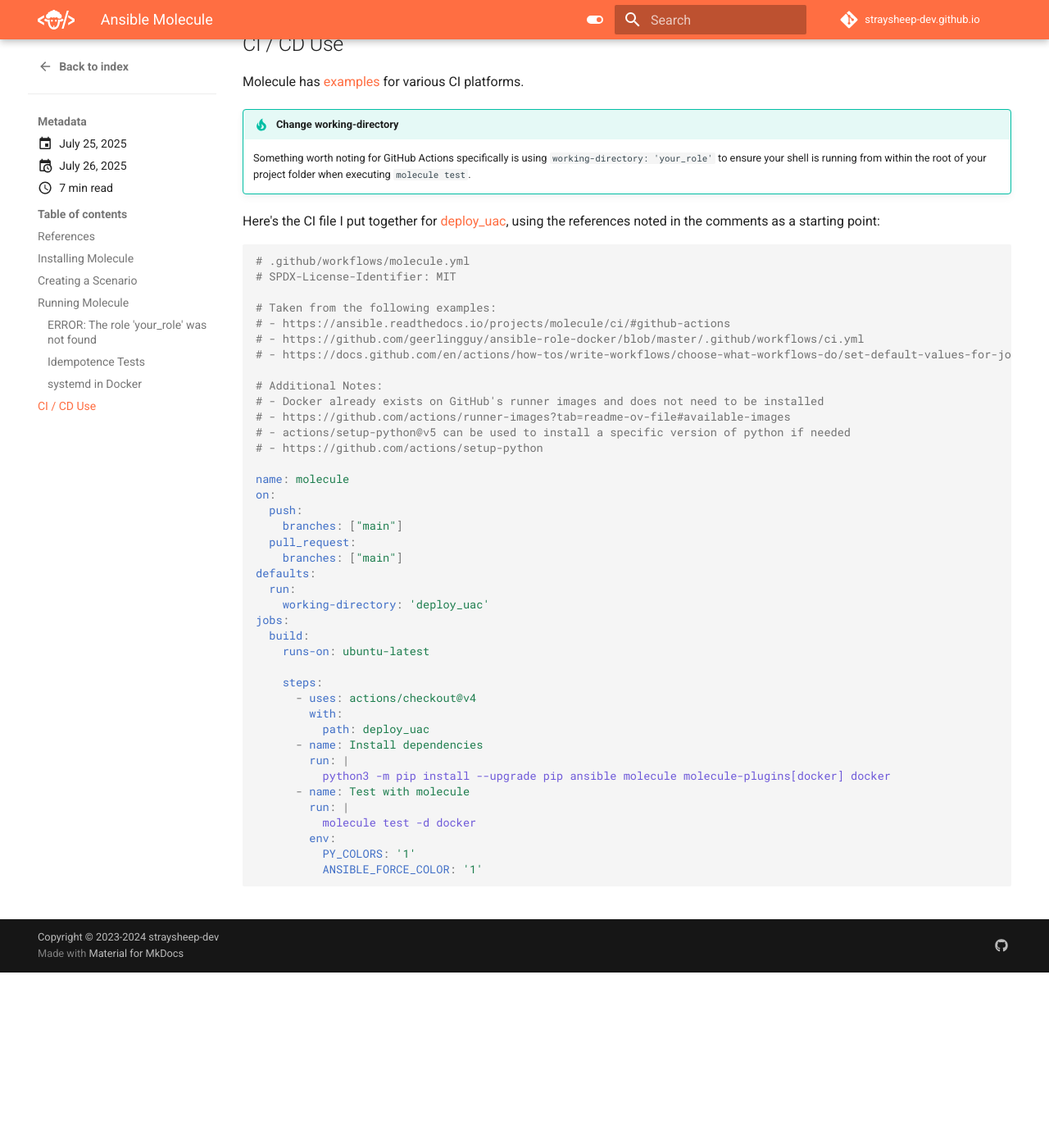
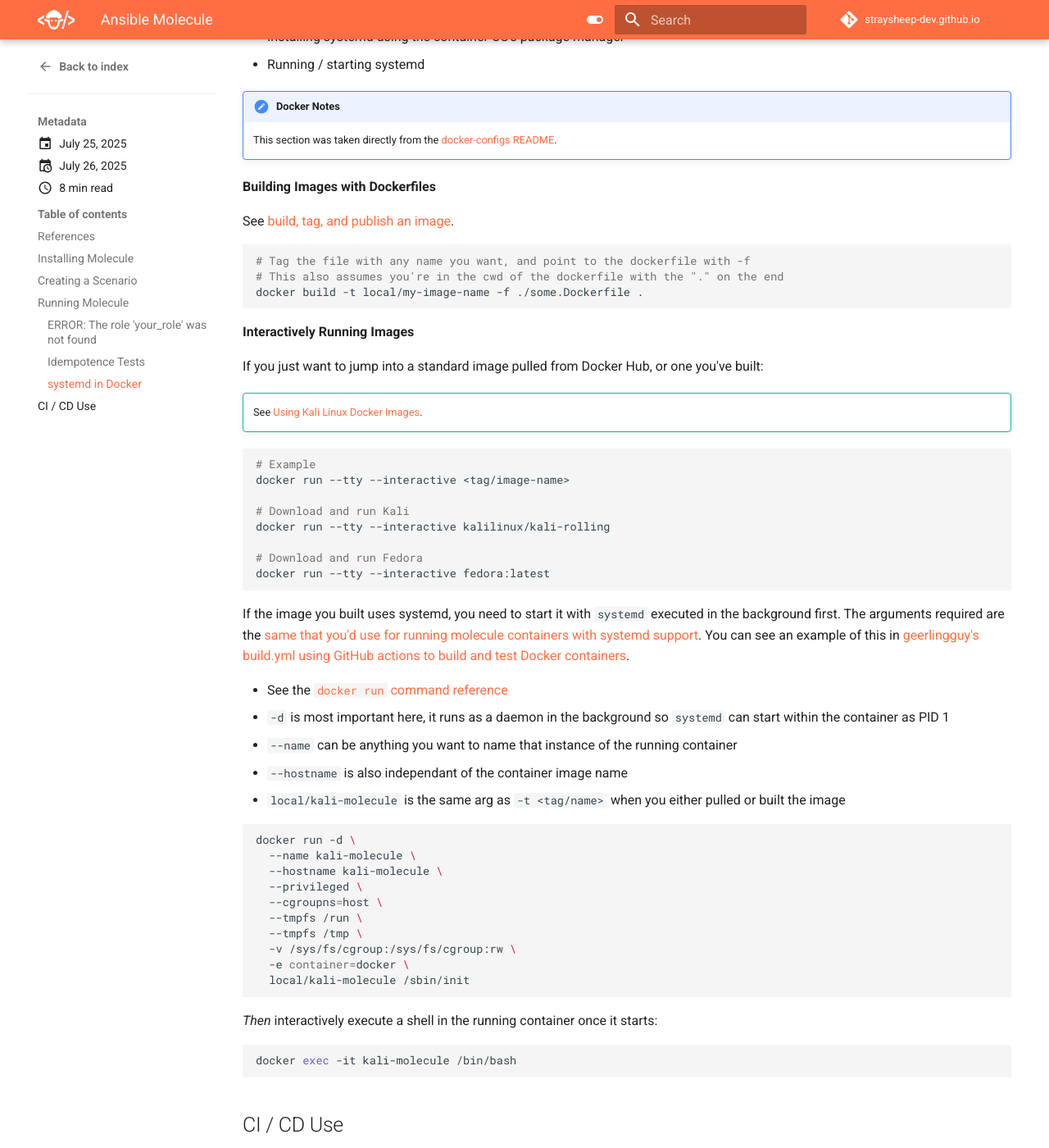
Before and after one commit to straysheep-dev/straysheep-dev.github.io, an MkDocs documentation site: the page built from docs/blog/posts/ansible-molecule.md, in a window 1280 px wide and 1400 px high, scrolled down 5494 px. Shown: the whole window at 82% size. Built offline with MkDocs 1.6.1 and Material for MkDocs 9.7.7, drawn with Linux system fonts in a browser that asks for light colours; comment, search, counter and statistics services are not loaded; before the commit the page ends 6680 px from its top, so only the background shows below that; some of the changed text lies outside the part shown.

Commit message:
Update blog

````diff
--- a/docs/blog/posts/ansible-molecule.md
+++ b/docs/blog/posts/ansible-molecule.md
@@ -62,6 +62,11 @@
 === "pip"
 
     ```bash
+    # Create a virtual environment
+    mkdir ~/venv
+    python3 -m venv ~/venv
+    source ~/venv/bin/activate
+
     # Install the dev tools if possible
     python3 -m pip install --user ansible-dev-tools
 
@@ -268,6 +274,69 @@
 - Installing systemd using the container OS's package manager
 - Running / starting systemd
 
+!!! note "Docker Notes"
+
+    This section was taken directly from the [docker-configs README](https://github.com/straysheep-dev/docker-configs?tab=readme-ov-file#usage).
+
+**Building Images with Dockerfiles**
+
+See [build, tag, and publish an image](https://docs.docker.com/get-started/docker-concepts/building-images/build-tag-and-publish-an-image/).
+
+```bash
+# Tag the file with any name you want, and point to the dockerfile with -f
+# This also assumes you're in the cwd of the dockerfile with the "." on the end
+docker build -t local/my-image-name -f ./some.Dockerfile .
+```
+
+**Interactively Running Images**
+
+If you just want to jump into a standard image pulled from Docker Hub, or one you've built:
+
+!!! tip ""
+
+    See [Using Kali Linux Docker Images](https://www.kali.org/docs/containers/using-kali-docker-images/).
+
+```bash
+# Example
+docker run --tty --interactive <tag/image-name>
+
+# Download and run Kali
+docker run --tty --interactive kalilinux/kali-rolling
+
+# Download and run Fedora
+docker run --tty --interactive fedora:latest
+
+```
+
+If the image you built uses systemd, you need to start it with `systemd` executed in the background first. The arguments required are the [same that you'd use for running molecule containers with systemd support](https://ansible.readthedocs.io/projects/molecule/guides/systemd-container/#systemd-container). You can see an example of this in [geerlingguy's build.yml using GitHub actions to build and test Docker containers](https://github.com/geerlingguy/docker-rockylinux9-ansible/blob/4c366b8059f5bf993e30b7d38da37b9900b6f17f/.github/workflows/build.yml#L26).
+
+- See the [`docker run` command reference](https://docs.docker.com/reference/cli/docker/container/run/#description)
+- `-d` is most important here, it runs as a daemon in the background so `systemd` can start within the container as PID 1
+- `--name` can be anything you want to name that instance of the running container
+- `--hostname` is also independant of the container image name
+- `local/kali-molecule` is the same arg as `-t <tag/name>` when you either pulled or built the image
+
+```bash
+docker run -d \
+  --name kali-molecule \
+  --hostname kali-molecule \
+  --privileged \
+  --cgroupns=host \
+  --tmpfs /run \
+  --tmpfs /tmp \
+  -v /sys/fs/cgroup:/sys/fs/cgroup:rw \
+  -e container=docker \
+  local/kali-molecule /sbin/init
+
+```
+
+*Then* interactively execute a shell in the running container once it starts:
+
+```bash
+docker exec -it kali-molecule /bin/bash
+
+```
+
 
 ## CI / CD Use
 
````
Also changed, not shown: other parts of docs/blog/posts/ansible-molecule.md (+2 -1 lines).
